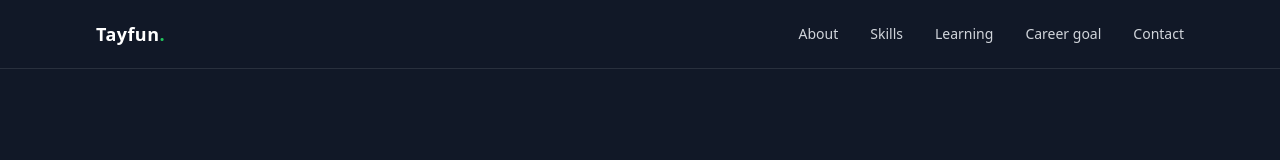
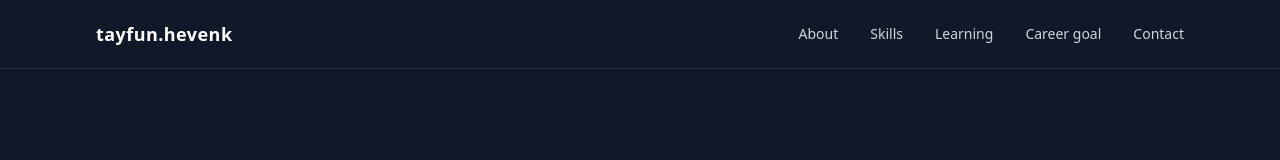
Before and after one commit to tayfunhevenk/tayfunhevenk, a plain HTML site: page index.html in a window 1280 px wide. Shown: the top 160 px of the page. Drawn offline with nearby package versions, Linux system fonts and the light colour scheme.

Commit message:
anpassung-leiste

```diff
--- a/index.html
+++ b/index.html
@@ -17,7 +17,7 @@
         class="mx-auto flex max-w-6xl items-center justify-between px-5 py-5 sm:px-8"
       >
         <a href="#home" class="text-lg font-bold tracking-wide">
-          Tayfun<span class="text-green-500">.</span>
+          tayfun.hevenk
         </a>
         <div class="flex flex-wrap justify-end gap-x-5 gap-y-2 text-sm text-gray-300 sm:gap-x-8">
           <a class="transition hover:text-green-400" href="#about">About</a>
```
